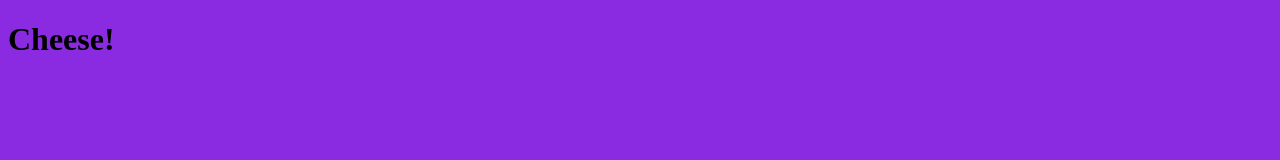
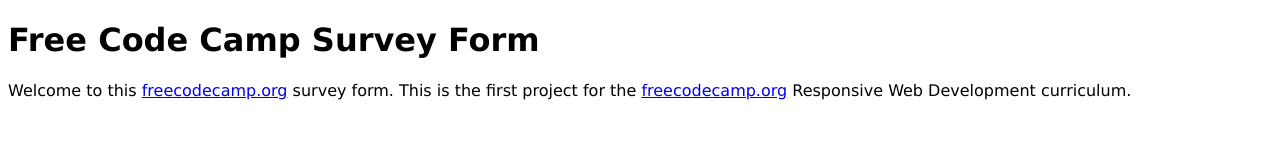
Before and after one commit to BrianChristopher/FreeCodeCampSurveyForm, a plain HTML site: page index.html in a window 1280 px wide. Drawn offline with Linux system fonts and the light colour scheme.

Commit message:
Update CSS and index. Start form work.

```diff
--- a/index.html
+++ b/index.html
@@ -6,6 +6,14 @@
     <meta charset="UTF-8"
 </head>
 <body>
-    <h1>Cheese!</h1>
+    <h1>Free Code Camp Survey Form</h1>
+    <p>Welcome to this <a href="https://freecodecamp.org">freecodecamp.org</a>
+        survey form. This is the first project for the
+        <a href="https://freecodecamp.org">freecodecamp.org</a>
+        Responsive Web Development curriculum.
+    </p>
+    <form id="survey-form">
+
+    </form>
 </body>
 </html>
--- a/styles.css
+++ b/styles.css
@@ -1,3 +1,3 @@
 body {
-    background-color: blueviolet;
+    font-family: Verdana, Geneva, Tahoma, sans-serif;
 }
```
